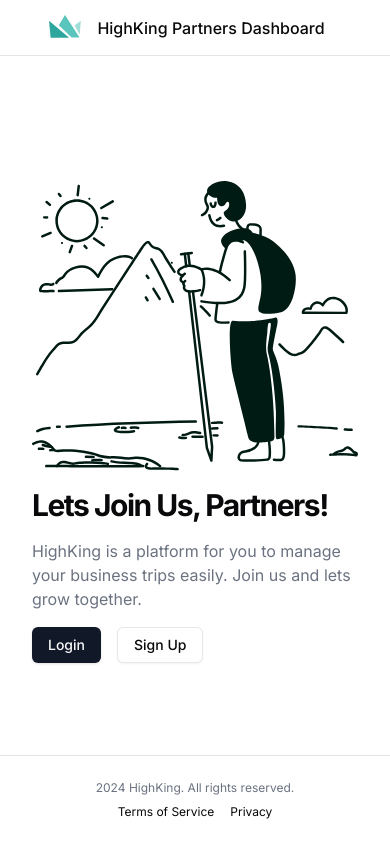
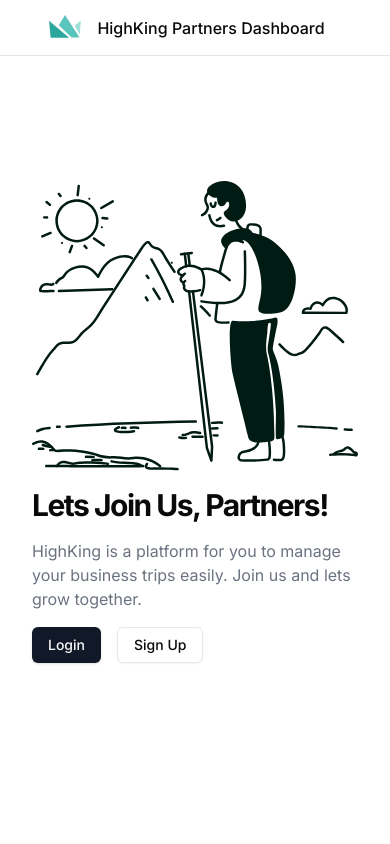
Before and after one commit to ENTS-H104/highking-partners-web, a Next.js app: page / in a window 390 px wide. Built offline with nearby package versions, Linux system fonts and the light colour scheme.

Commit message:
fix: footer layout

```diff
--- a/app/page.tsx
+++ b/app/page.tsx
@@ -70,7 +70,7 @@ export default function Component() {
           </section>
         </div>
       </main>
-      <footer className="fixed bottom-0 left-0 right-0 py-6 w-full flex flex-col gap-2 sm:flex-row items-center px-4 md:px-6 border-t bg-white z-10">
+      <footer className="fixed hidden bottom-0 left-0 right-0 py-6 w-full md:flex flex-col gap-2 sm:flex-row items-center px-4 md:px-6 border-t bg-white z-10">
         <p className="text-xs text-gray-500 dark:text-gray-400">
           2024 HighKing. All rights reserved.
         </p>
```
